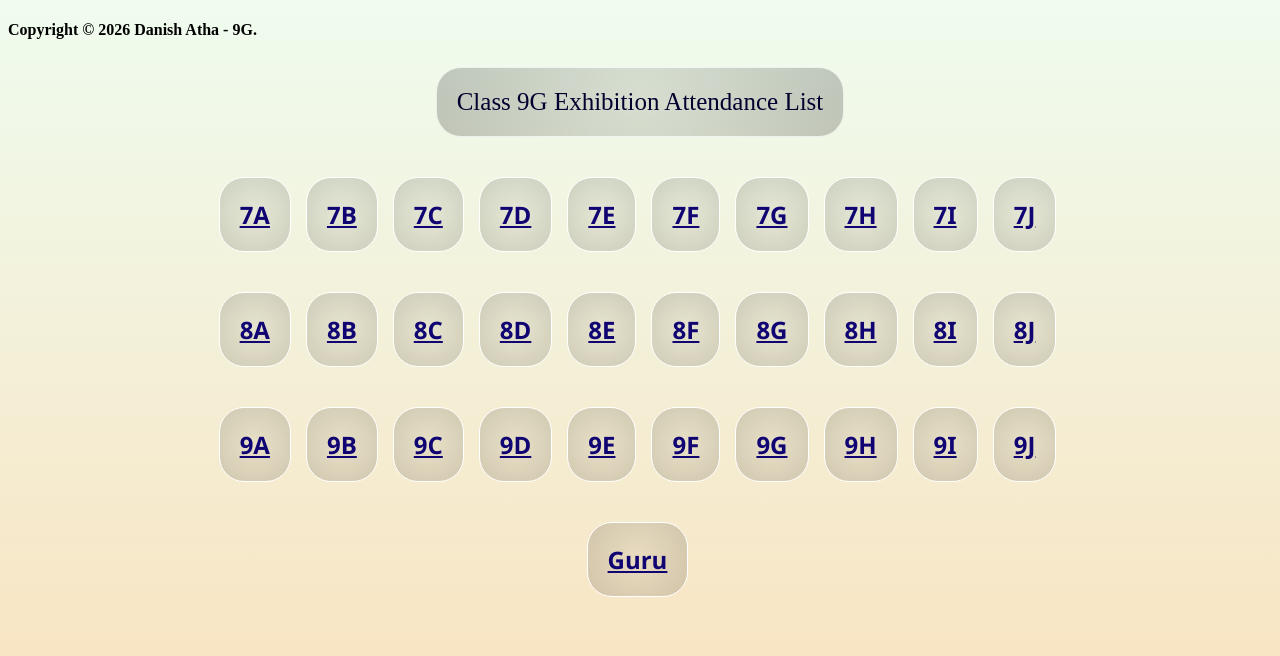
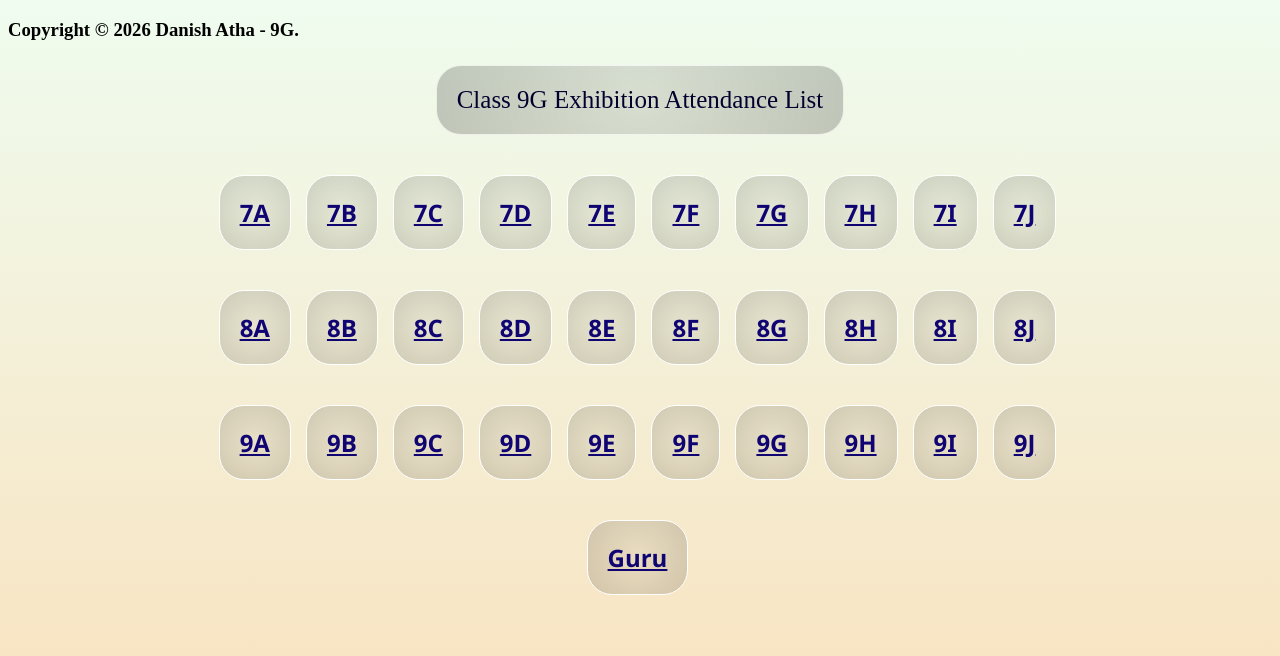
Before and after one commit to fixhunter321/attendance9g, a plain HTML site: page index.html in a window 1280 px wide. Drawn offline with Linux system fonts and the light colour scheme.

Commit message:
Update index.html

```diff
--- a/index.html
+++ b/index.html
@@ -7,7 +7,7 @@
         <link href="template.css" rel="stylesheet">
     </head>
     <body>
-<h4>Copyright © 2026 Danish Atha - 9G.</h4>
+<h3>Copyright © 2026 Danish Atha - 9G.</h3>
         <div class="boxone">
             <div class="title">Class 9G Exhibition Attendance List</div>
         </div>
```
